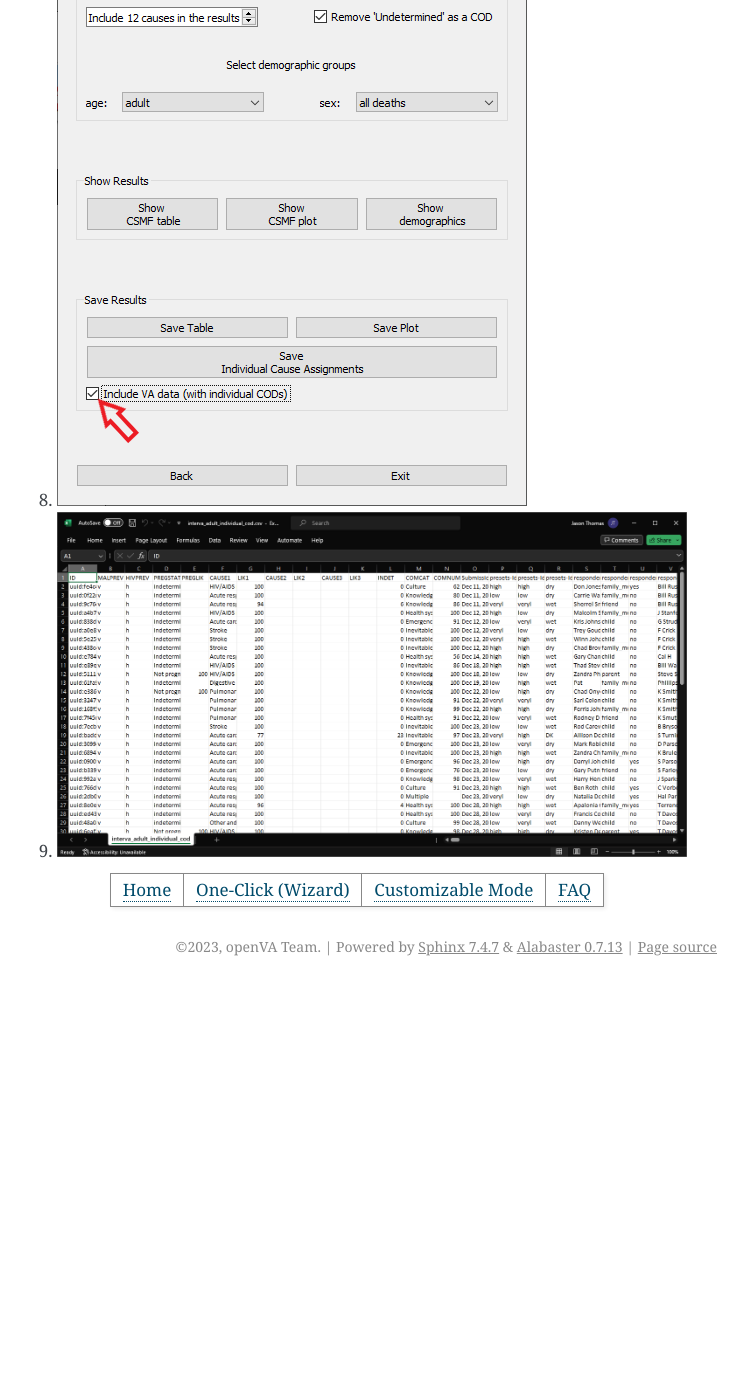
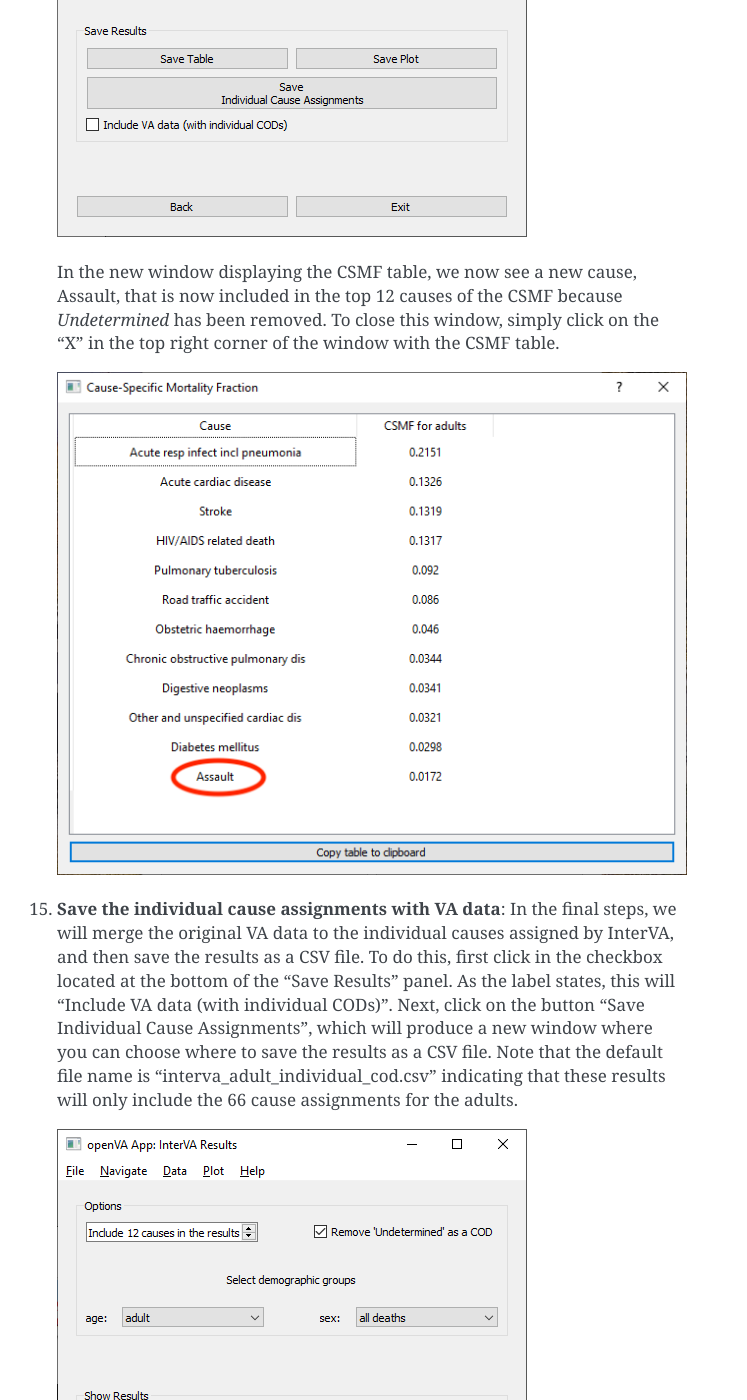
Before and after one commit to verbal-autopsy-software/pyopenva_GUI, a Sphinx documentation site: the page built from docs/source/vignette.rst, in a window 1280 px wide and 1400 px high, scrolled down 15515 px. Shown: the whole window, without its empty margins (393-1140 px from the left). Built offline with Sphinx 7.4.7, drawn with Linux system fonts in a browser that asks for light colours; before the commit the page ends 16501 px from its top, so only the background shows below that; some of the changed text lies outside the part shown.

Commit message:
finished vignette for docs

```diff
--- a/docs/source/vignette.rst
+++ b/docs/source/vignette.rst
@@ -110,48 +110,74 @@
    .. image:: img/vignette_interva_dem_tab.png
 
 
-#.  **Select age group and # of top causes**
+#. **Select age group and # of top causes**: In our next step, we will focus on the CSMF for adults by clicking on the
+   option box for "age" and select `adult`.
 
    .. image:: img/vignette_interva_select_adults.png
 
+   Since there are only 66 adults, we will start by limiting our analysis to the top 3 causes in the CSMF.  To do so,
+   locate the box in the "Options" panel with the text "Include 5 causes in the results".  Click on the down arrow to
+   reduce the number of top causes from 5 to 3.
 
    .. image:: img/vignette_interva_ntop.png
 
-#.
+#. **Look at the CSMF plot**: Now let us take a look at the CSMF plot by clicking on the "Show CSMF plot" button in the
+   "Show Results" panel.
+
    .. image:: img/vignette_interva_show_plot.png
 
-#.
+   The openVA App will produce a new window with a bar chart of the top 3 causes.  Note how the title includes the
+   demographic group we are focusing on.  Over 17.5% of the adult deaths were due to Acute respiratory infections,
+   including pneumonia, while about 15% were HIV/AIDS related deaths, and about 11% of adult deaths were caused by
+   acute cardiac disease.
 
    .. image:: img/vignette_interva_csmf.png
 
-#.
+#. **Select more causes and view the CSMF table**: Although we do not have a lot of information (only 66 adult deaths),
+   let's increase the number of deaths to 12 so we can illustrate another feature of the openVA App.
 
    .. image:: img/vignette_interva_ntop_12.png
 
-#.
+   Next, note how the box next to the label "Remove 'Undetermined' as a COD" is NOT checked.  Thus, when we look at the
+   CSMF table, it is possible to have `Undetermined` included as a cause.  To see this, click on the "Show CSMF table"
+   button in the middle panel of the window.
 
    .. image:: img/vignette_interva_show_tab.png
 
-#.
+   Note that the tenth row of the table is `Undetermined` which applies to about 3% of adult deaths.  Again, to close
+   this window, simply click on the "X" in the top right corner of the window with the CSMF table.
 
    .. image:: img/vignette_interva_tab_with_undet.png
 
-#.
+#. **Remove Undetermined as a cause**:  Now, let's see another version of the results by clicking in the checkbox next
+   to the label "Remove 'Undetermined' as a COD".  Next, repeat the previous step to display the CSMF summary by
+   clicking on the "Show CSMF table" button in the "Show Results" panel.
 
    .. image:: img/vignette_interva_check_no_undet.png
 
-#.
+   In the new window displaying the CSMF table, we now see a new cause, Assault, that is now included in the top 12
+   causes of the CSMF because `Undetermined` has been removed.  To close this window, simply click on the "X" in the
+   top right corner of the window with the CSMF table.
 
    .. image:: img/vignette_interva_tab_no_undet.png
 
-#.
+#. **Save the individual cause assignments with VA data**: In the final steps, we will merge the original VA data to
+   the individual causes assigned by InterVA, and then save the results as a CSV file.  To do this, first click in the
+   checkbox located at the bottom of the "Save Results" panel.  As the label states, this will
+   "Include VA data (with individual CODs)".  Next, click on the button "Save Individual Cause Assignments", which will
+   produce a new window where you can choose where to save the results as a CSV file.  Note that the default file name
+   is "interva_adult_individual_cod.csv" indicating that these results will only include the 66 cause assignments for
+   the adults.
 
    .. image:: img/vignette_interva_save_data.png
 
-#.
+   The results, when opened in a spreadsheet program, should look like the following screenshot.  You should verify
+   that the values in the meta-InstanceID column match the ID column in the saved file.
 
    .. image:: img/vignette_interva_indiv.png
 
+Congratulations!  You have finished the tour of the openVA App and are hopefully ready to begin analyzing your own
+data.
 
 ===================  ==================================  =================================  ================
 :doc:`Home <index>`  :doc:`One-Click (Wizard) <wizard>`  :doc:`Customizable Mode <custom>`  :doc:`FAQ <faq>`
```
Also changed, not shown: docs/source/img/vignette_interva_check_no_undet.png, docs/source/img/vignette_interva_results.png, docs/source/img/vignette_interva_save_data.png, docs/source/img/vignette_interva_select_adults.png, docs/source/img/vignette_interva_show_dem.png, docs/source/img/vignette_interva_tab_no_undet.png.
